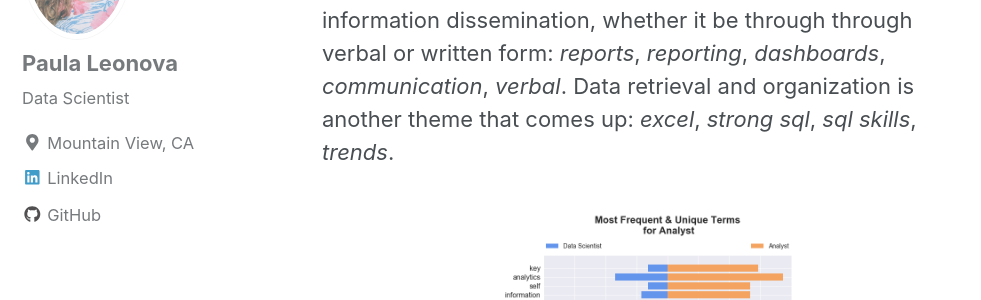
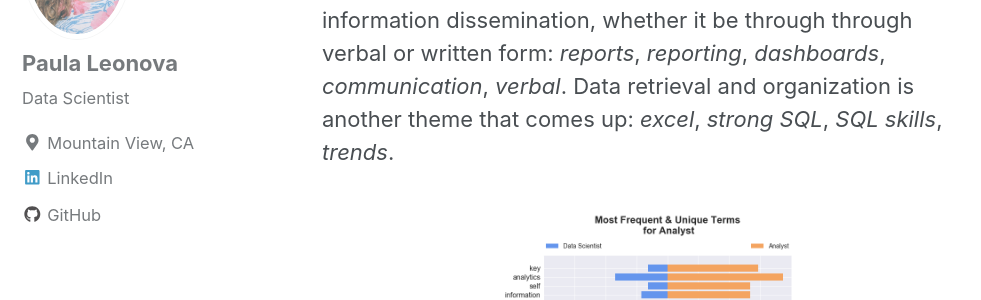
Before and after one commit to pleonova/pleonova.github.io, a Jekyll site: the page built from _posts/2018-08-21-jd-classification.md, in a window 1280 px wide and 900 px high, scrolled down 3611 px. Shown: the part 154-454 px from the top of the window, without its empty margins (0-981 px from the left). Built offline with Jekyll 4.4.1, drawn with Linux system fonts in a browser that asks for light colours; nearby versions of some CDN libraries.

Commit message:
Capitalize sql

```diff
--- a/_posts/2018-08-21-jd-classification.md
+++ b/_posts/2018-08-21-jd-classification.md
@@ -21,7 +21,7 @@
 
 **Frequent terms establish the baseline knowledge expected in both roles, while frequent but unique terms per role highlight key differences.**
 
-It is no surprise that *sql* and *analysis* show up frequently in both postings (see chart below). What is interesting, however, is that *statistics* shows up in both. Context is very important; the words that show up surrounding this term provide additional information about the level of expertise required. Upon further inspection, it looks like this term frequently shows up alongside a list of other quantitative degrees, for both roles, so it is less surprising than it was at initial glance.
+It is no surprise that *SQL* and *analysis* show up frequently in both postings (see chart below). What is interesting, however, is that *statistics* shows up in both. Context is very important; the words that show up surrounding this term provide additional information about the level of expertise required. Upon further inspection, it looks like this term frequently shows up alongside a list of other quantitative degrees, for both roles, so it is less surprising than it was at initial glance.
 
 Another term that appears frequently for both is *Python*. The frequency of which this word shows up for Data Scientist roles is, however, considerably higher than the times it appears in Data Analyst JDs. Almost 90% of the data science roles contain the key term, while only 60% of the Data Analyst JDs have it, indicating that Python is an expected skill for a Data Scientist.
 
@@ -39,7 +39,7 @@
     <figcaption>Click image to enlarge</figcaption>
 </figure>
 
-For Data Analysts, the key words tend to focus more on information dissemination, whether it be through through verbal or written form: *reports*, *reporting*, *dashboards*, *communication*, *verbal*. Data retrieval and organization is another theme that comes up: *excel*, *strong sql*, *sql skills*, *trends*.
+For Data Analysts, the key words tend to focus more on information dissemination, whether it be through through verbal or written form: *reports*, *reporting*, *dashboards*, *communication*, *verbal*. Data retrieval and organization is another theme that comes up: *excel*, *strong SQL*, *SQL skills*, *trends*.
 
 <figure align="center">
 	<a href="/images/jd-classifier/TorandoChart_TermSensitivity_Analyst.png">
```
